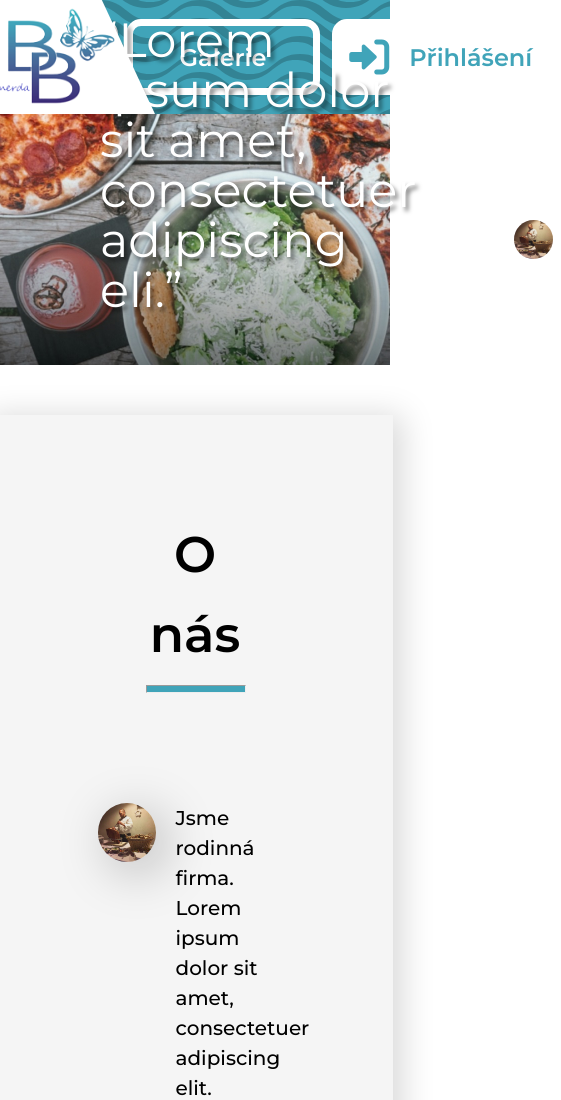
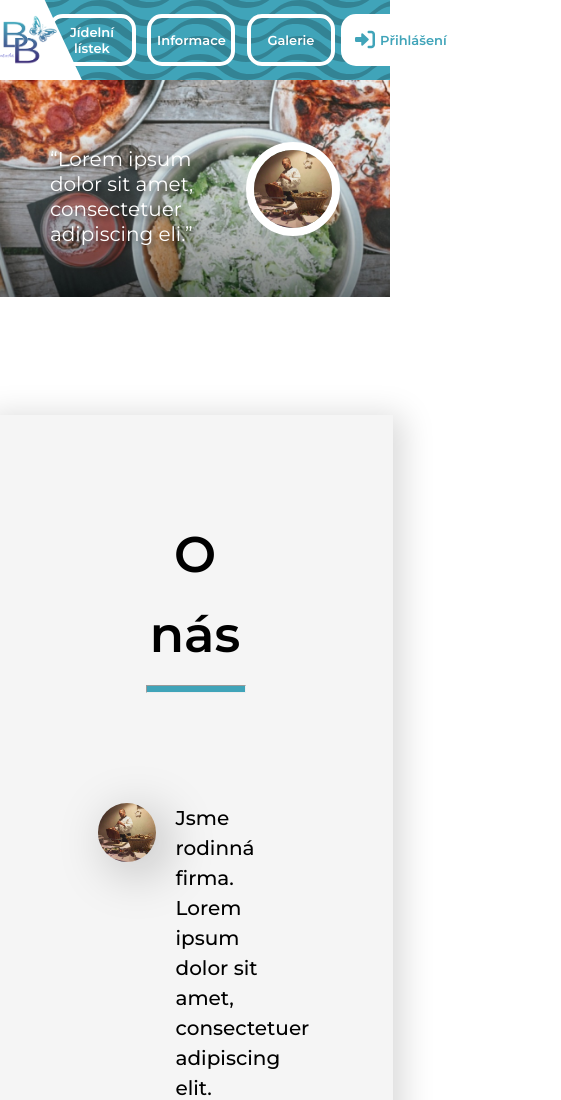
Before and after one commit to TERROR-404/Web-pro-firmu-rozvazejici-jidla, a plain HTML site: page index.html in a window 390 px wide. Shown: the top 1100 px of the page, 561 px wide, since content can reach past the window. Drawn offline with Linux system fonts and the light colour scheme.

Commit message:
responzivita headeru

```diff
--- a/main.css
+++ b/main.css
@@ -69,6 +69,7 @@ header > ul > li > .button{
     display: flex;
     justify-content: center;
     align-items: center;
+    text-align: center;
     border: 7px solid white;
     border-radius: 15px;
 }
@@ -83,8 +84,8 @@ header > ul > li > .login{
     background-color: white;
     border: 7px solid white;
     border-radius: 15px;
-    margin-right: 1%;
-    margin-left: 5%;
+    margin-right: 10%;
+    margin-left: 1%;
     column-gap: 20px;
 }
 header > ul > li > .login > i{
@@ -174,3 +175,79 @@ main{
     top: 415px;
     width: 50%;
 }
+
+@media(max-width: 1120px){
+    header > ul {
+        column-gap: 3%;
+        font-size: 18px;
+    }
+    header > ul > li > .button{
+        width: 100px;
+    }
+    header > ul > li > .login{
+        margin-right: 10%;
+        column-gap: 10px;
+    }
+    header > ul > li > .login > i{
+       font-size: 25px;
+    }
+    .presentation{
+        column-gap: 50px;
+    }
+    .presentation > .quote{
+        font-size: 30px;
+        line-height: 35px;
+        margin-left: 50px;
+    }
+    .presentation > img{
+        width: 20%;
+    }
+}
+
+@media(max-width: 820px){
+    header{
+        height: 80px;
+        }
+    header > .logo{
+        width: 150px;
+    }
+    header > .logo > img{
+        height: 50px;
+        margin-left: 10px;
+    }
+    header > ul > li > .button{
+        border: 4px solid white;
+    }
+    header > ul > li > .login{
+        border: 4px solid white;
+    }
+    .presentation{
+        height: 217px;
+    }
+    .presentation > .quote{
+        font-size: 25px;
+        line-height: 30px;
+    }
+}
+
+@media(max-width: 720px){
+    header > ul {
+        font-size: 13px;
+    }
+    header > ul > li > .button{
+        width: 60px;
+    }
+    header > ul > li > .login{
+        margin-right: 10%;
+        column-gap: 5px;
+    }
+    header > ul > li > .login > i{
+       font-size: 20px;
+    }
+    .presentation > .quote{
+        font-size: 20px;
+        line-height: 25px;
+    }
+} /*360px
+    mohl bych udělat "Přihlášení pouze jako ikonu přes js, že změním inner html/text"
+*/
```
